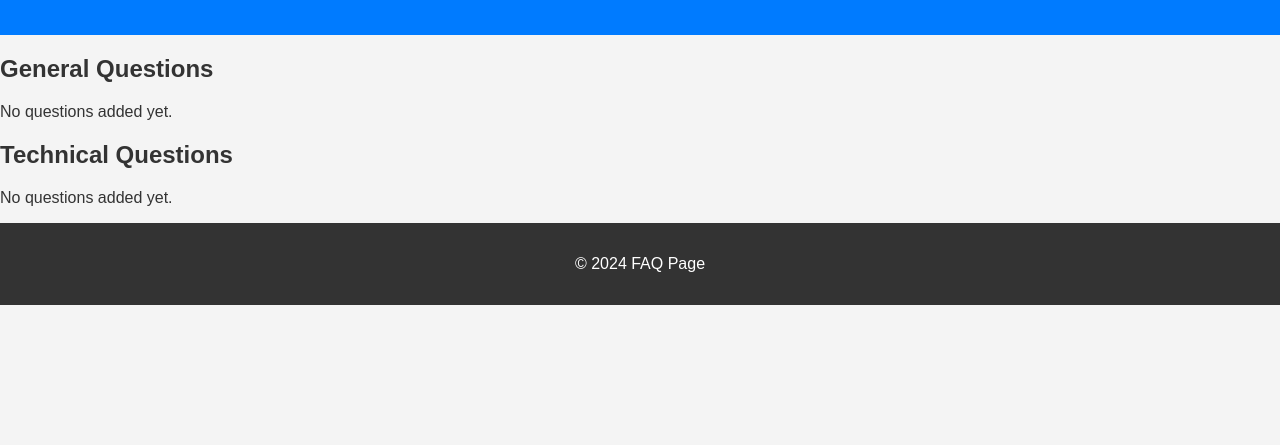
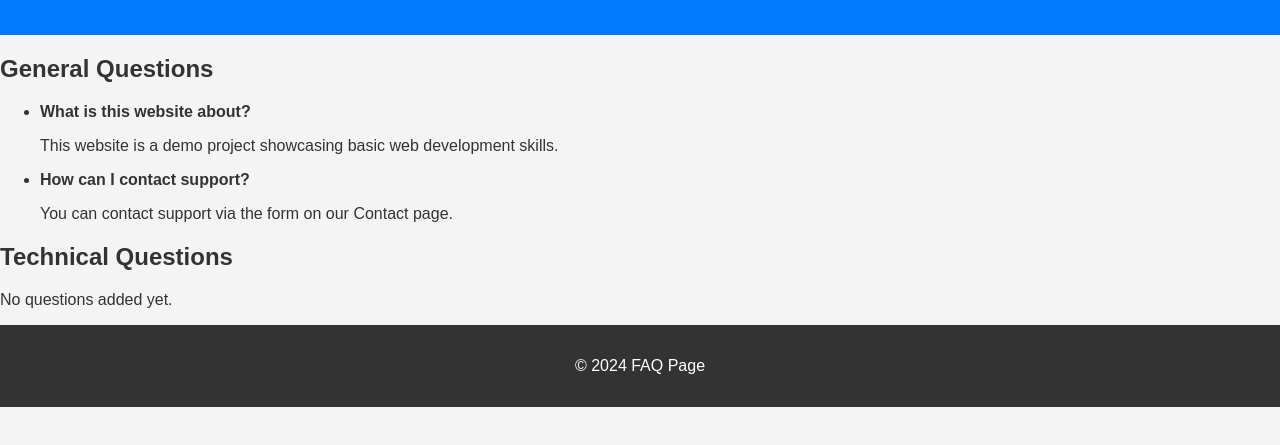
Before and after one commit to Almoatazkhaled/Software-repo, a plain HTML site: page faq.html in a window 1280 px wide. Shown: the part 77-522 px from the top of the page. Drawn offline with Linux system fonts and the light colour scheme.

Commit message:
Add sample general FAQs

```diff
--- a/faq.html
+++ b/faq.html
@@ -13,7 +13,16 @@
     <main>
         <section id="general">
             <h2>General Questions</h2>
-            <p>No questions added yet.</p>
+            <ul>
+                <li>
+                    <strong>What is this website about?</strong>
+                    <p>This website is a demo project showcasing basic web development skills.</p>
+                </li>
+                <li>
+                    <strong>How can I contact support?</strong>
+                    <p>You can contact support via the form on our Contact page.</p>
+                </li>
+            </ul>
         </section>
         <section id="technical">
             <h2>Technical Questions</h2>
```
